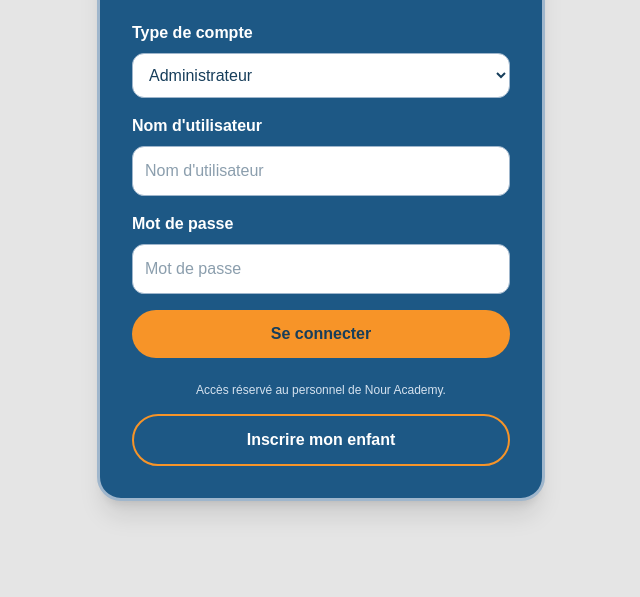
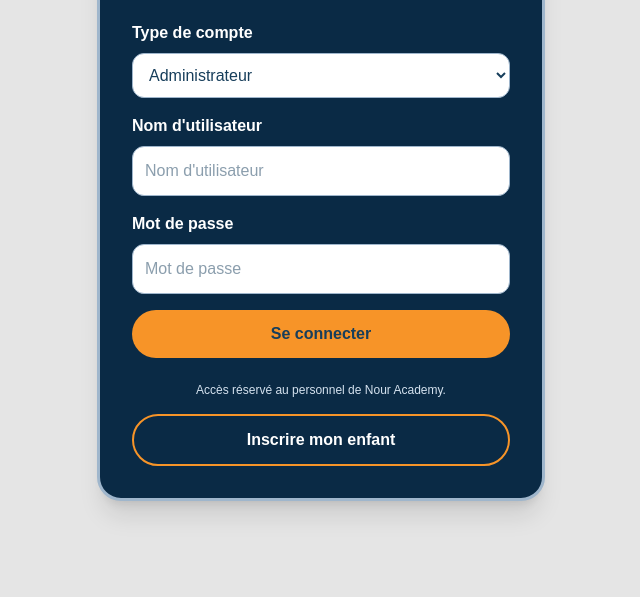
Before and after one commit to saad-0081/Nour-Academy-2, a website built with Vite: page index.html in a window 1280 px wide. Shown: the part 203-800 px from the top of the page, without its empty margins (319-959 px from the left). Built offline with nearby package versions, Linux system fonts and the light colour scheme.

Commit message:
modification de la carte de login

```diff
--- a/index.html
+++ b/index.html
@@ -8,7 +8,7 @@
     <link rel="stylesheet" href="/src/input.css">
 </head>
 <body class="flex min-h-screen items-center justify-center bg-[#E5E5E5] p-4">
-    <main class="w-full max-w-md rounded-3xl border-[3px] border-[#9FB6CC] bg-[#1D5885] p-6 shadow-xl sm:p-8">
+    <main class="w-full max-w-md rounded-3xl border-[3px] border-[#9FB6CC] bg-[var(--color-nour-navy)] p-6 shadow-xl sm:p-8">
         <h1 class="mb-2 text-center text-3xl font-bold text-[#F79428]">
             Nour Academy
         </h1>
```
